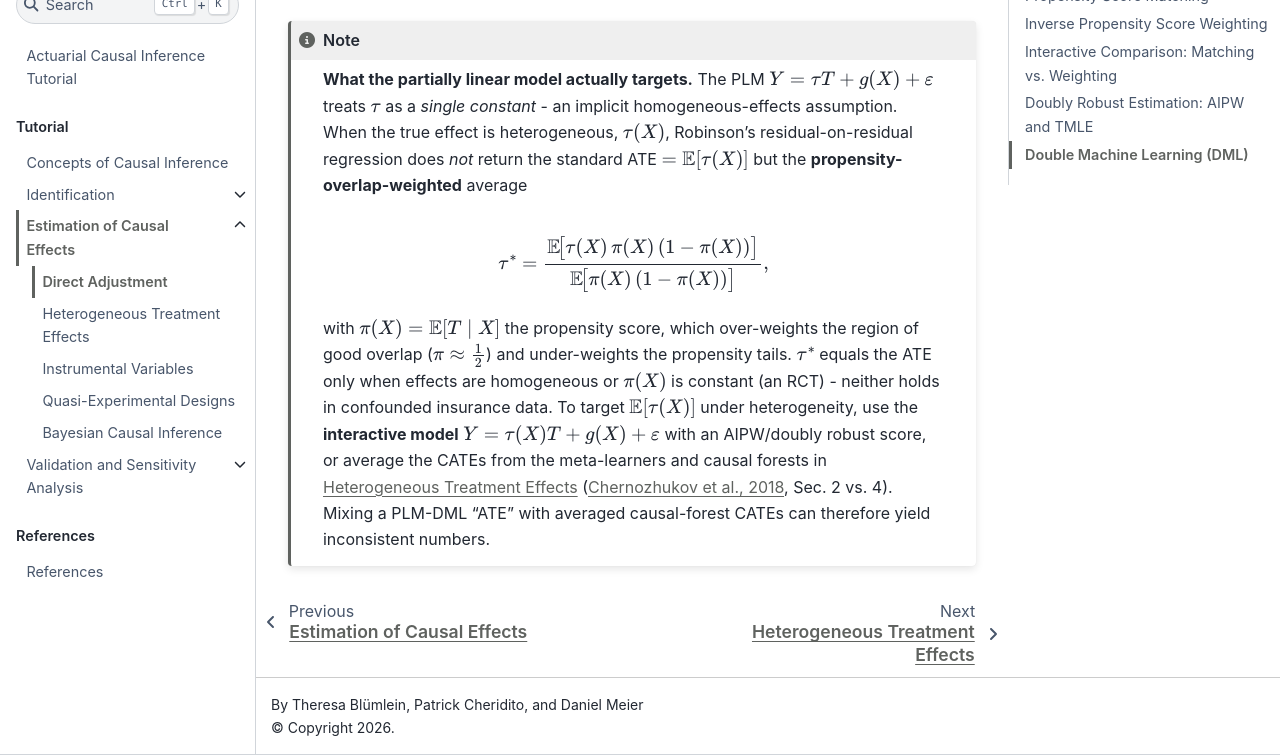
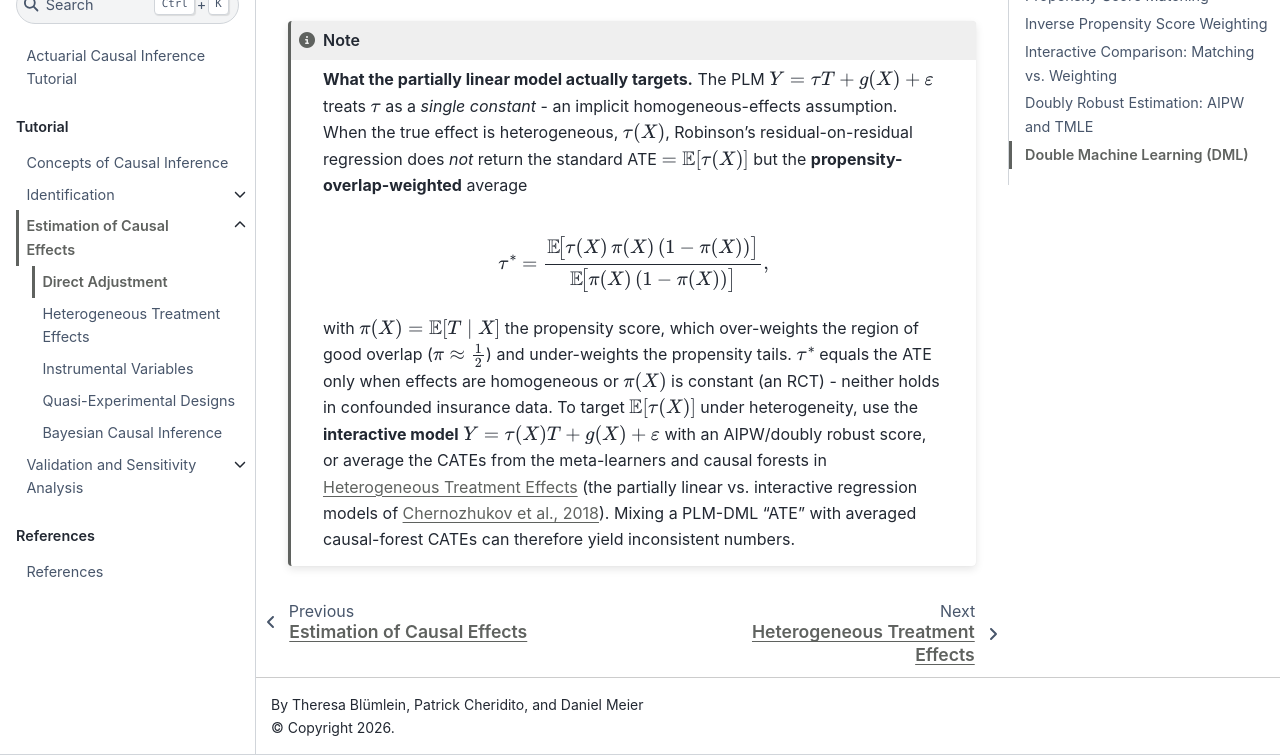
Before and after one commit to actuarial-data-science/ActuarialCausalInference, a Jupyter Book: the page built from tutorial/direct_adjustment.md, in a window 1280 px wide and 900 px high, scrolled down 7885 px, cut to the strip 145-900 px from the top of the window. Built offline with Jupyter Book 1.0.4 settings and Sphinx 7.4.7 and the Sphinx Book theme 1.1.4, drawn with Linux system fonts in a browser that asks for light colours; pages that are not in the unit, such as notebooks, are missing from menus; comment, search, counter and statistics services are not loaded.

Commit message:
docs(tutorial): refer to Chernozhukov DML models by name, not unverifiable section numbers
The arXiv preprint and the published Econometrics Journal version number
sections differently and the journal article is paywalled, so 'Sec. 2 vs. 4'
could not be confirmed. Cite the partially linear vs. interactive regression
models by name instead.

Addresses MM review Verify item.

````diff
--- a/tutorial/direct_adjustment.md
+++ b/tutorial/direct_adjustment.md
@@ -465,5 +465,5 @@ $$
 \tau^* = \frac{\mathbb{E}\!\big[\tau(X)\,\pi(X)\,(1-\pi(X))\big]}{\mathbb{E}\!\big[\pi(X)\,(1-\pi(X))\big]},
 $$
 
-with $\pi(X) = \mathbb{E}[T \mid X]$ the propensity score, which over-weights the region of good overlap ($\pi \approx \tfrac12$) and under-weights the propensity tails. $\tau^*$ equals the ATE only when effects are homogeneous or $\pi(X)$ is constant (an RCT) - neither holds in confounded insurance data. To target $\mathbb{E}[\tau(X)]$ under heterogeneity, use the **interactive model** $Y = \tau(X)T + g(X) + \varepsilon$ with an AIPW/doubly robust score, or average the CATEs from the meta-learners and causal forests in {doc}`heterogeneous_effects` ([Chernozhukov et al., 2018](https://doi.org/10.1111/ectj.12097), Sec. 2 vs. 4). Mixing a PLM-DML "ATE" with averaged causal-forest CATEs can therefore yield inconsistent numbers.
+with $\pi(X) = \mathbb{E}[T \mid X]$ the propensity score, which over-weights the region of good overlap ($\pi \approx \tfrac12$) and under-weights the propensity tails. $\tau^*$ equals the ATE only when effects are homogeneous or $\pi(X)$ is constant (an RCT) - neither holds in confounded insurance data. To target $\mathbb{E}[\tau(X)]$ under heterogeneity, use the **interactive model** $Y = \tau(X)T + g(X) + \varepsilon$ with an AIPW/doubly robust score, or average the CATEs from the meta-learners and causal forests in {doc}`heterogeneous_effects` (the partially linear vs. interactive regression models of [Chernozhukov et al., 2018](https://doi.org/10.1111/ectj.12097)). Mixing a PLM-DML "ATE" with averaged causal-forest CATEs can therefore yield inconsistent numbers.
 ```
````
